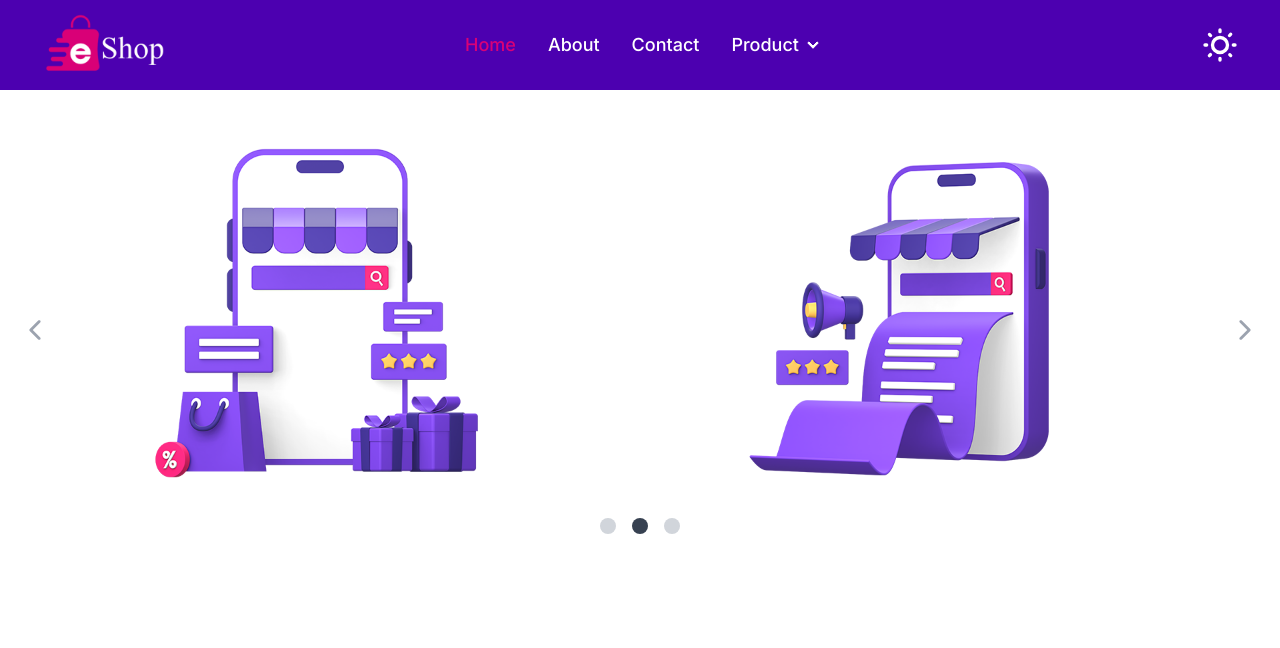
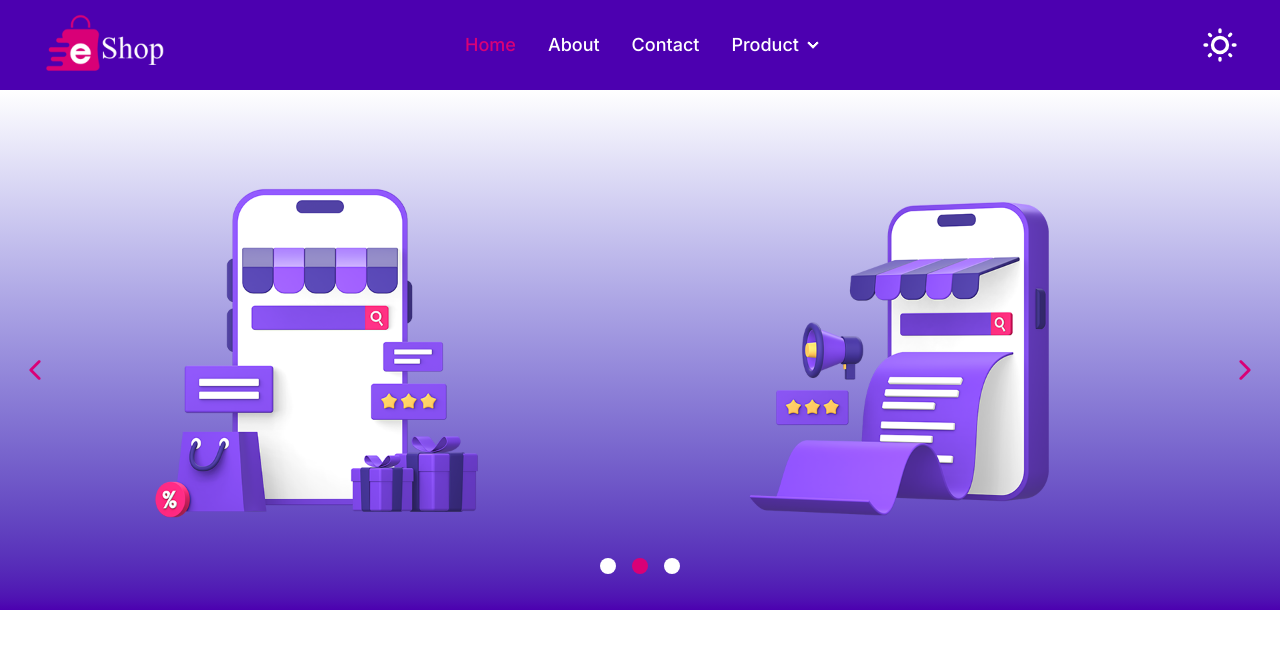
Before and after one commit to merahimi2002/E-Shop, a Next.js app: page / in a window 1280 px wide. Shown: the top 648 px of the page. Built offline with nearby package versions, Linux system fonts and the light colour scheme.

Commit message:
Changing carousel slider style

```diff
--- a/app/components/CarouselSlider.tsx
+++ b/app/components/CarouselSlider.tsx
@@ -57,11 +57,11 @@ const CarouselSlider = ({ images }: CarouselSliderProps) => {
       {/* nav */}
       <IoIosArrowForward
         onClick={handleNextSlide}
-        className="absolute right-5 m-auto text-3xl inset-y-1/2 cursor-pointer text-gray-400 z-20"
+        className="absolute right-5 m-auto text-3xl inset-y-1/2 cursor-pointer text-secondary z-20"
       />
       <IoIosArrowBack
         onClick={handlePrevSlide}
-        className="absolute left-5 m-auto text-3xl inset-y-1/2 cursor-pointer text-gray-400 z-20"
+        className="absolute left-5 m-auto text-3xl inset-y-1/2 cursor-pointer text-secondary z-20"
       />
       {/* dots */}
       <div className="relative flex justify-center p-2">
@@ -70,8 +70,8 @@ const CarouselSlider = ({ images }: CarouselSliderProps) => {
             <div
               className={
                 index === currentSlide
-                  ? "h-4 w-4 bg-gray-700 rounded-full mx-2 mb-2 cursor-pointer"
-                  : "h-4 w-4 bg-gray-300 rounded-full mx-2 mb-2 cursor-pointer"
+                  ? "h-4 w-4 bg-secondary rounded-full mx-2 mb-2 cursor-pointer"
+                  : "h-4 w-4 bg-white rounded-full mx-2 mb-2 cursor-pointer"
               }
               key={index}
               onClick={() => {
--- a/app/page.tsx
+++ b/app/page.tsx
@@ -4,7 +4,9 @@ import Slider from "@/public/image/Slider01.png";
 export default function Home() {
   return (
     <>
-      <CarouselSlider images={[Slider, Slider, Slider]} />
+      <div className="bg-gradient-to-b from-white to-primary pt-10">
+        <CarouselSlider images={[Slider, Slider, Slider]} />
+      </div>
     </>
   );
 }
```
